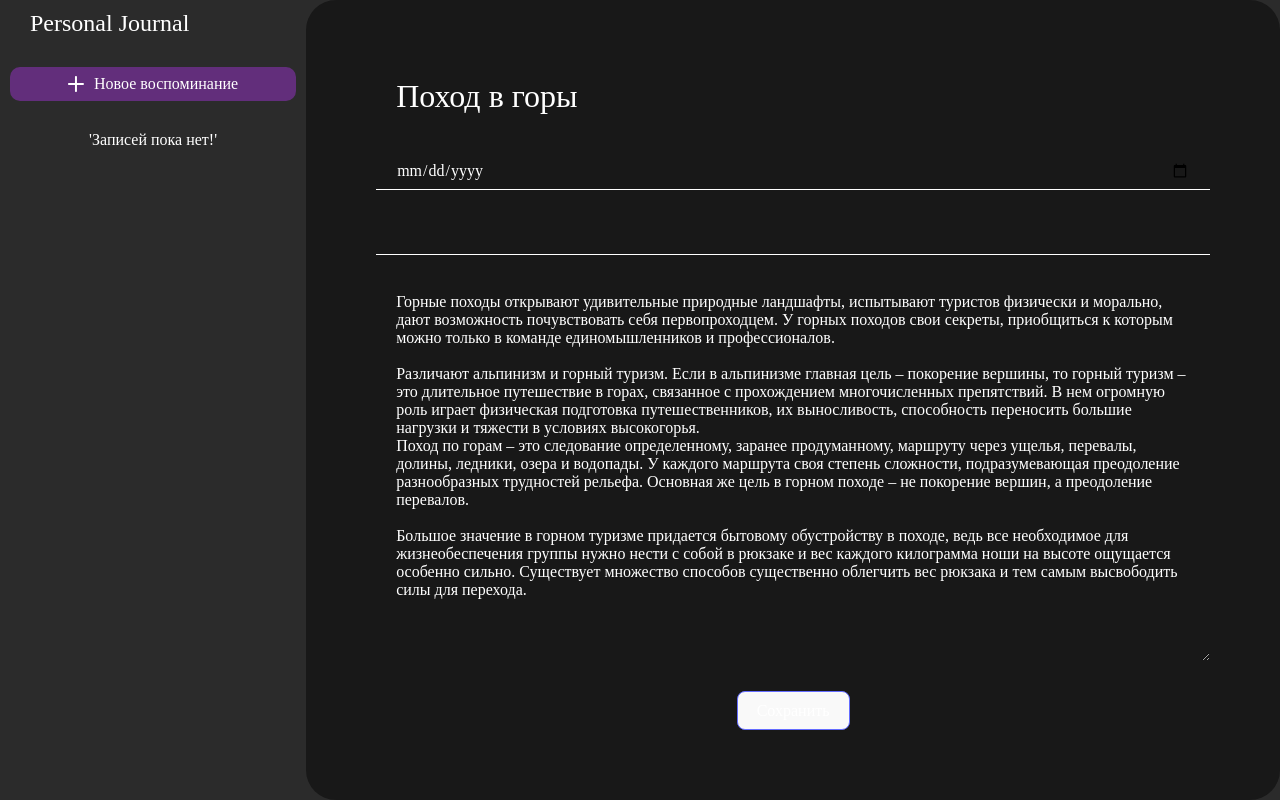
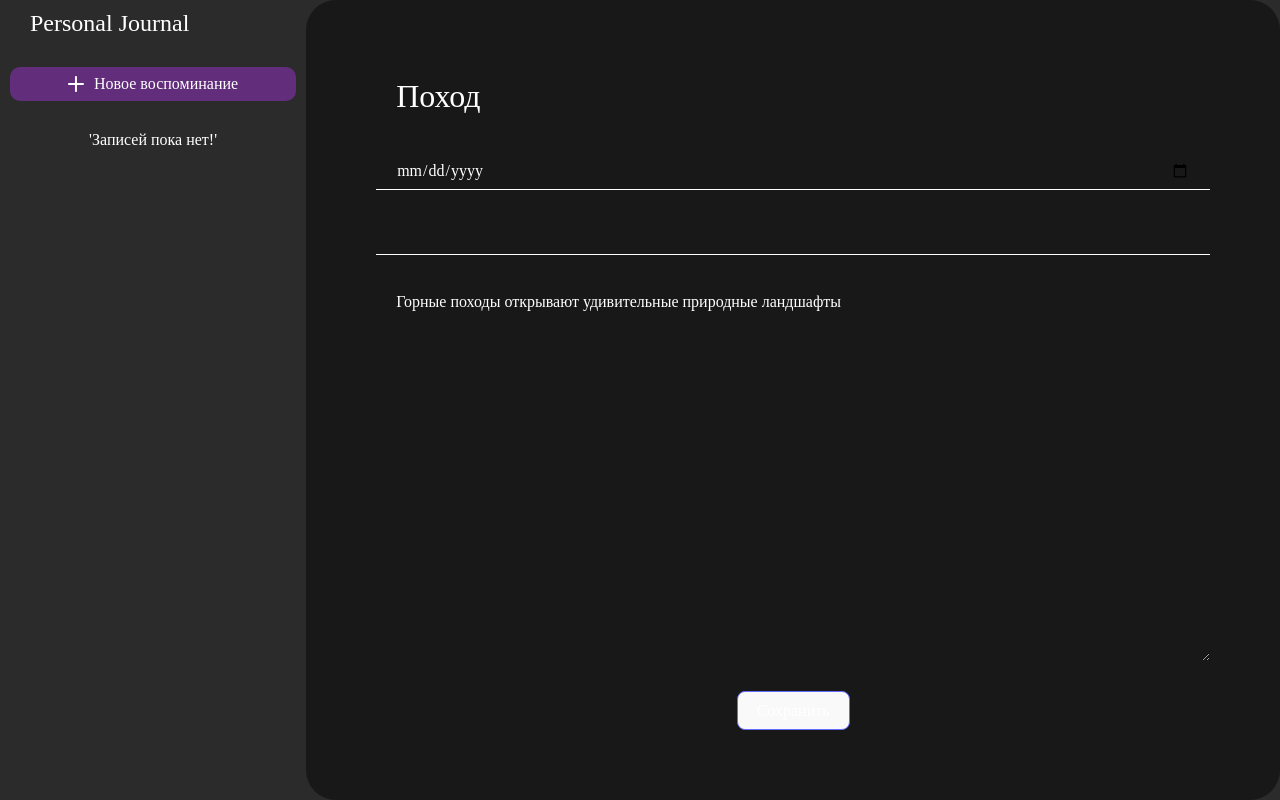
Before and after one commit to PyrtaBlog/project, a React (Vite) app: page / in a window 1280 px wide. Built offline with nearby package versions, Linux system fonts and the light colour scheme.

Commit message:
Добавлен функционал сохранения данных с формы в LocalStorage

```diff
--- a/src/App.css
+++ b/src/App.css
@@ -1,9 +1,10 @@
 #root {
-  display: flex;
-  background: #2b2b2b;
-  color: #fff;
+    display: flex;
+    background: #2b2b2b;
+    color: #fff;
+    min-height: 100vh;
 }
 
 .sideBarLogo {
-  font-size: 24px;
+    font-size: 24px;
 }
--- a/src/App.jsx
+++ b/src/App.jsx
@@ -26,6 +26,12 @@ export function App() {
         }
     }, []);
 
+    useEffect(() => {
+        if (data.length) {
+            const newItems = JSON.stringify(data);
+            localStorage.setItem("data", newItems);
+        }
+    }, [data]);
 
     const addFormData = (items) => {
         console.log(items);
--- a/src/components/FormItem/text.js
+++ b/src/components/FormItem/text.js
@@ -1,17 +1,3 @@
-export const textArea = 'Горные походы открывают удивительные природные ландшафты, испытывают туристов ' +
-    'физически ' + 'и морально, дают возможность почувствовать себя первопроходцем. У горных походов свои секреты, ' +
-    'приобщиться к которым можно только в команде единомышленников и профессионалов.\n' +
-    '\n' +
-    'Различают альпинизм и горный туризм. Если в альпинизме главная цель – покорение вершины, то горный туризм – это ' +
-    'длительное путешествие в горах, связанное с прохождением многочисленных препятствий. В нем огромную роль играет ' +
-    'физическая подготовка путешественников, их выносливость, способность переносить большие нагрузки и тяжести в ' +
-    'условиях высокогорья.\n' +
-    'Поход по горам – это следование определенному, заранее продуманному, маршруту через ущелья, перевалы, долины, ' +
-    'ледники, озера и водопады. У каждого маршрута своя степень сложности, подразумевающая преодоление разнообразных ' +
-    'трудностей рельефа. Основная же цель в горном походе – не покорение вершин, а преодоление перевалов.\n' +
-    '\n' +
-    'Большое значение в горном туризме придается бытовому обустройству в походе, ведь все необходимое для ' +
-    'жизнеобеспечения группы нужно нести с собой в рюкзаке и вес каждого килограмма ноши на высоте ощущается особенно ' +
-    'сильно. Существует множество способов существенно облегчить вес рюкзака и тем самым высвободить силы для перехода.\n';
+export const textArea = 'Горные походы открывают удивительные природные ландшафты';
 
-export const textTitle = "Поход в горы";
+export const textTitle = "Поход";
```
